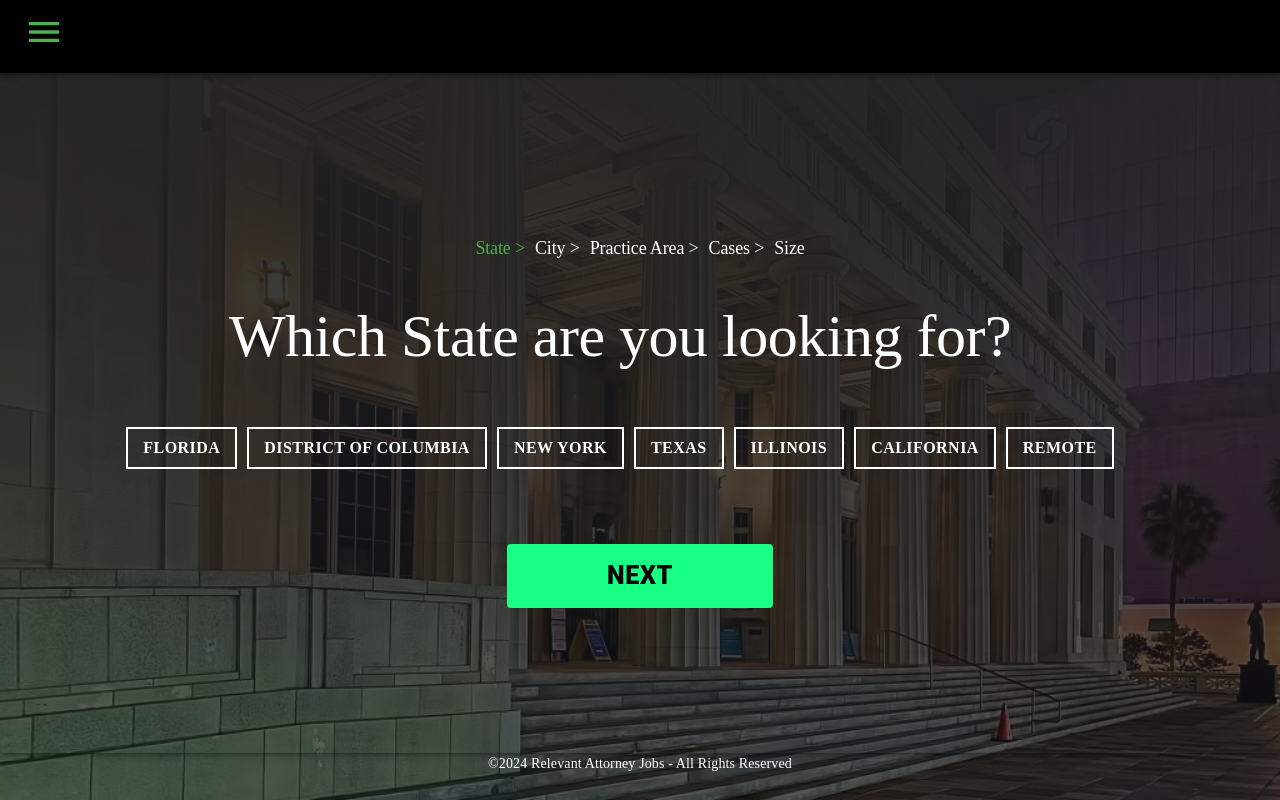
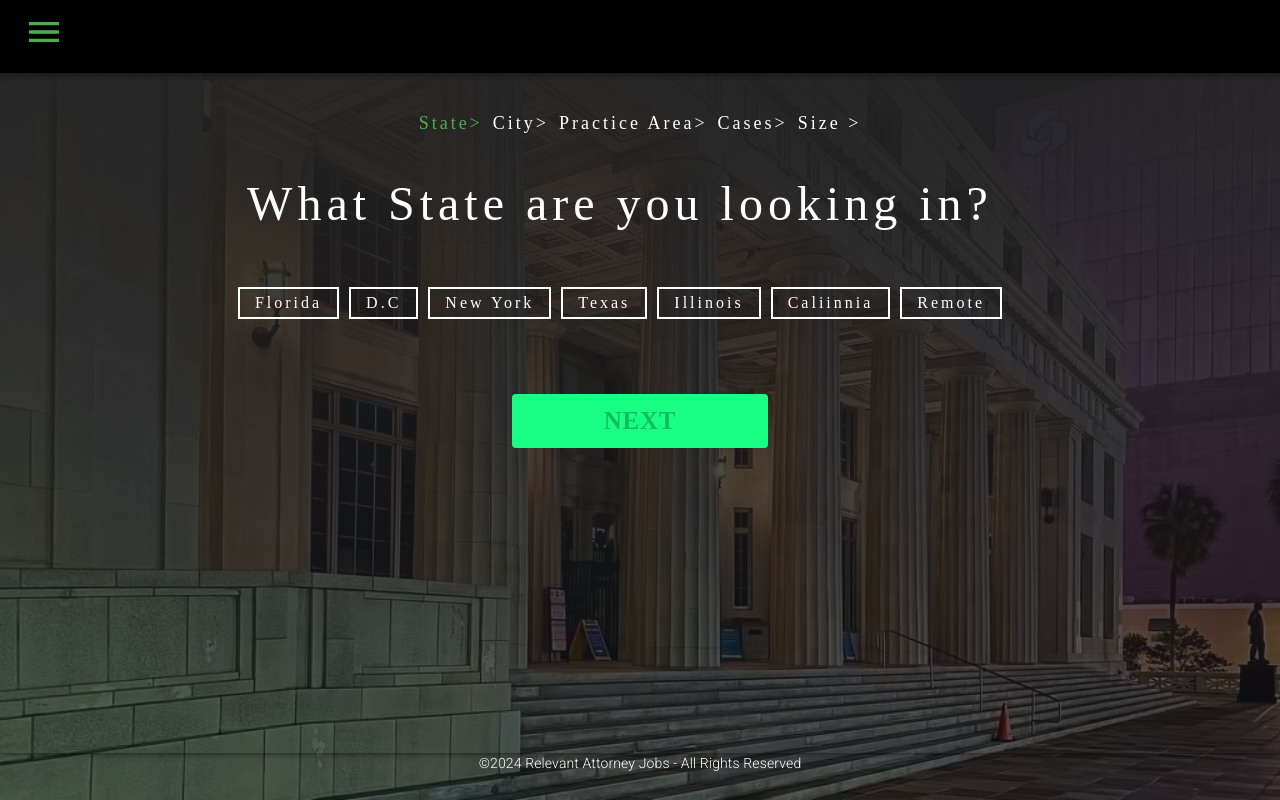
Before and after one commit to mr-rony356/Job-Board, a React (Vite) app: page /multi in a window 1280 px wide. Built offline with nearby package versions, Linux system fonts and the light colour scheme; a web font is replaced by a local one.

Commit message:
Font styles added

```diff
--- a/src/components/Footer.tsx
+++ b/src/components/Footer.tsx
@@ -1,12 +1,16 @@
-import { Typography } from '@mui/material'
+import { Typography, useMediaQuery,useTheme } from '@mui/material'
 
 export const Footer = () => {
+  const theme =useTheme()
+  const isMobile = useMediaQuery(theme.breakpoints.down('sm')); // Check if device is mobile or tablet
+
   return (
     <Typography sx={{
-        fontSize:'14px',
+        fontSize:isMobile?'12px':'14px',
         textAlign:'center',
         marginBottom:'20px',
-        fontFamily:'inherit'
+        fontFamily:'Roboto',
+        fontWeight:'300'
     }}>
         ©2024 Relevant Attorney Jobs - All Rights Reserved
     </Typography>
--- a/src/components/Joblisting.tsx
+++ b/src/components/Joblisting.tsx
@@ -1,49 +1,62 @@
 import React from 'react';
-import { Box, Typography, Button, Container, useTheme } from '@mui/material';
+import { Box, Typography, Button, Container, useTheme, useMediaQuery } from '@mui/material';
 import { Link } from 'react-router-dom';
 
 const Joblisting: React.FC = () => {
   const theme = useTheme();
+  const isMobile = useMediaQuery(theme.breakpoints.down('sm')); // Check if device is mobile or tablet
 
   return (
     <Box
       sx={{
         backgroundPosition: 'center',
         backgroundSize: 'cover',
-        padding: theme.spacing(8, 0),
+        padding: theme.spacing(4, 0),
         textAlign: 'center',
         color: 'white',
         minHeight: '70vh', // Set to take 80% of screen height
         overflowY: 'auto', // Add vertical scroll if content overflows
         display: 'flex',
         flexDirection: 'column',
-        justifyContent: 'space-evenly', // Space evenly between header, content, and footer
+        marginTop: isMobile?'10px':'30px',
+        justifyContent: isMobile ? 'flex-start' : 'center', // Space evenly between header, content, and footer
       }}
     >
       <Container maxWidth="md">
         <Typography variant="h1" sx={{
-          fontSize: '3rem',
+          fontSize: isMobile ? '2.2rem' : '3rem', // Adjust font size for mobile
           marginBottom: theme.spacing(2),
           fontFamily: 'inherit',
           color: theme.palette.primary.contrastText,
+          padding:isMobile?'10px':'0',
+          letterSpacing:'5px',
+          fontWeight:'500'
         }}>
           See Which Firms Are Hiring Attorneys Now?
         </Typography>
-        <Typography variant="h3" sx={{
-          fontSize: '1.5rem',
+        <Typography variant="h5" sx={{
+          fontSize: isMobile ? '.9rem' : '1.3rem', // Adjust font size for mobile
           marginBottom: theme.spacing(4),
-          fontFamily: 'inherit',
+          fontFamily: 'Roboto',
           color: theme.palette.primary.contrastText,
+          fontWeight: '300'
+
         }}>
           Filter the best attorney jobs for you by location, practice area, subject matter, firm size, and JD year.
         </Typography>
       </Container>
-      <Container maxWidth="md">
+
+      <Container maxWidth="md" sx={{
+        marginTop:'50px'
+
+      }}>
         <Typography variant="h5" sx={{
-          fontSize: '2rem',
+          fontSize: isMobile?'1.5rem ': '2rem',
           marginBottom: theme.spacing(2),
           fontFamily: 'inherit',
           color: theme.palette.primary.contrastText,
+          letterSpacing:'3px'
+
         }}>
           Are you an associate?
         </Typography>
@@ -54,18 +67,36 @@ const Joblisting: React.FC = () => {
               color: 'black',
               fontWeight: '600',
               fontSize: '30px',
-            padding: '10px 150px',
-            fontFamily:'inherit',
+              padding: isMobile ? '10px 120px' : '10px 150px',
+              fontFamily: 'inherit',
+              border: '1px solid #19ff85 ',
+
               '&:hover': {
                 backgroundColor: 'black',
                 color: '#4caf50',
-              border:'1px solid #19ff85 '
               }
             }}
           >
             YES
           </Button>
         </Link>
+        <Typography variant='h5'
+          sx={{
+            fontSize: isMobile ? '.6rem' : '1rem',
+            marginBottom: theme.spacing(2),
+            fontFamily: 'Roboto',
+            color: theme.palette.primary.contrastText,
+            margin: isMobile ? '20px 0 50px 0' : '50px 0',
+            fontWeight: '300'
+
+          }} >
+          Hello, Chris Holtzhauer here, The Attorney Recruiter and President at Holtz & Bernard. I created this tool so you can see
+          virtually every attorney opportunity
+          in the market confidentially and quickly. Have a quick browse. You won’t be asked to provide your contact information to
+          view. We’ll only ask if you’d like to discuss an opportunity you see. If you find something of interest or wish to know more,
+          feel free to let me know. You will not be added to a marketing list.
+
+        </Typography>
       </Container>
     </Box>
   );
--- a/src/components/MultiSteps.tsx
+++ b/src/components/MultiSteps.tsx
@@ -1,17 +1,31 @@
-import  { useState } from 'react';
+import { useState } from 'react';
 import { Button, Paper, Typography, Box } from '@mui/material';
 import stepsData from './steps.json'; // Import the JSON file directly
+import {  useMediaQuery, useTheme } from '@mui/material'
+
+
 
 interface Step {
   label: string;
   question: string;
   options: string[] | { [key: string]: string[] };
 }
+interface FormData {
+  state: string;
+  city: string;
+  practiceArea: string;
+  specialties: string;
+  jdYear: string;
+  clicked?: string; // Define clicked property as optional
+}
 
 const JobSearchForm = () => {
+  const theme = useTheme()
+  const isMobile = useMediaQuery(theme.breakpoints.down('sm')); // Check if device is mobile or tablet
 
   const [step, setStep] = useState(1);
-  const [formData, setFormData] = useState({
+  const [state, setState] = useState('');
+  const [formData, setFormData] = useState<FormData>({
     state: '',
     city: '',
     practiceArea: '',
@@ -24,15 +38,31 @@ const JobSearchForm = () => {
     setFormData({
       ...formData,
       [field]: value,
+      clicked: value, // Add the clicked value to the state
     });
+    if (
+      step === 1
+    ) {
+      setState({ [field]: value }.state);
+
+    }
+
+    console.log({ [field]: value }.state)
   };
 
   const handleNext = () => {
+    if (state === "Remote" && step === 1) {
+      setStep(step + 2); // Skip to the step after the city step
+    } else {
       setStep(step + 1);
+    }
   };
-
   const handlePrevious = () => {
+    if (state === "Remote" && step === 3) {
+      setStep(step - 2); // Skip to the step after the city step
+    } else {
       setStep(step - 1);
+    }
   };
 
   const handleSubmit = () => {
@@ -44,8 +74,15 @@ const JobSearchForm = () => {
     const { question, options } = stepItem;
 
     return (
-      <>
-        <Typography variant="h2" style={{ color: 'white', marginBottom: '50px', fontFamily: 'Times New Roman',textAlign:'center' }}>
+      <Box>
+        <Typography variant="h2" style={{
+          color: 'white',
+          marginBottom: '50px',
+          fontFamily: 'Times New Roman',
+          textAlign: 'center',
+          fontSize:isMobile?'2.2rem':'3rem',
+          letterSpacing:'5px'
+        }}>
           {question}
         </Typography>
         <Box sx={{ display: 'flex', flexWrap: 'wrap', justifyContent: 'center' }}>
@@ -55,48 +92,65 @@ const JobSearchForm = () => {
                 key={option}
                 onClick={() => handleChange(stepItem.label.toLowerCase(), option)}
                 variant="outlined"
+                className={formData.clicked === option ? 'clicked' : ''}
                 style={{
                   color: 'white',
                   borderColor: 'white',
                   borderWidth: '2px',
                   margin: '5px',
                   cursor: 'pointer',
-                    fontWeight: '700',
-                    borderRadius:'0px',
-                    fontSize:'16px',
+                  fontWeight: '500',
+                  borderRadius: '0px',
+                  fontSize: '16px',
                   fontFamily: "Times New Roman",
+                  padding:'0 15px',
+                  textTransform:'capitalize',
+                  letterSpacing:'3px'
                 }}
               >
                 {option}
               </Button>
             ))
-            : Object.entries(options).map(([key, value]) => (
-                <Box key={key} sx={{ display: 'flex', flexDirection: 'column', alignItems: 'center' }}>
-                  <Typography variant="subtitle1" style={{ color: 'white', marginBottom: '5px' }}>
-                    {key}
-                  </Typography>
+            : Object.entries(options).map(([key, value]) => {
+
+              if (key === state) {
+                return (
+
+                  <Box key={key} sx={{ display: 'flex', alignItems: 'center',flexWrap:'wrap', justifyContent:'center'}}>
                     {value.map((option) => (
                       <Button
                         key={option}
                         onClick={() => handleChange(stepItem.label.toLowerCase(), option)}
                         variant="outlined"
+                        className={formData.clicked === option ? 'clicked' : ''}
+
                         style={{
                           color: 'white',
                           borderColor: 'white',
-                        borderWidth: '4px',
+                          borderWidth: '2px',
                           margin: '5px',
                           cursor: 'pointer',
-                        fontWeight: 'bold',
-                        fontFamily: 'Arial',
+                          fontWeight: '500',
+                          borderRadius: '0px',
+                          fontSize: '16px',
+                          fontFamily: "Times New Roman",
+                          padding:'0 15px',
+                          textTransform:'capitalize',
+                          letterSpacing:'3px'
+
+
                         }}
                       >
                         {option}
                       </Button>
                     ))}
                   </Box>
-              ))}
+                )
+              }
+
+            })}
         </Box>
-      </>
+      </Box>
     );
   };
 
@@ -106,12 +160,12 @@ const JobSearchForm = () => {
     }
 
     return (
-      <Box sx={{ display: 'flex', width: '100%', flexDirection: 'column',marginBottom:'50px' }}>
+      <Box sx={{ display: 'flex', width: '100%', flexDirection: 'column', marginBottom: '50px' }}>
         <Box sx={{ display: 'flex', justifyContent: 'center' }}>
           {steps.map((stepItem, index) => (
             <Box key={index} style={{ padding: '20px 5px' }}>
-              <Typography variant="h2" style={{ color: step === index + 1 ? '#4caf50' : 'white', fontSize: '18px' ,fontFamily:'Times New Roman'}}>
-                {stepItem.label}
+              <Typography variant="h2" style={{ color: step === index + 1 ? '#4caf50' : 'white', fontWeight:'500', fontSize: isMobile?'10px':'18px',letterSpacing:'3px' ,fontFamily: 'Times New Roman' }}>
+                {stepItem.label +'>' }
               </Typography>
             </Box>
           ))}
@@ -119,11 +173,11 @@ const JobSearchForm = () => {
         {/* Render steps */}
         <Box sx={{ display: 'flex', width: '100%', justifyContent: 'center', color: 'white' }}>
           {steps.map((stepItem, index) => (
-            <Box key={index} style={{ padding: '20px 5px' }}>
+            <Box key={index} style={{ padding:isMobile?'20px 0px':'20px 5px' }}>
               {step === index + 1 && (
-                <Typography sx={{ color: 'white' }}>
+                <Box sx={{ color: 'white' }}>
                   {renderOptions(stepItem)}
-                </Typography>
+                </Box>
               )}
             </Box>
           ))}
@@ -133,18 +187,20 @@ const JobSearchForm = () => {
   };
 
   return (
-    <Paper elevation={3} style={{ padding: '20px', maxWidth: '100%', margin: 'auto', background: 'transparent', height: '80vh', display: 'flex', justifyContent: 'center', flexDirection: 'column', alignItems: 'center' }}>
+    <Paper elevation={3} style={{ padding: '20px', maxWidth: '100%', margin: 'auto', background: 'transparent', height:isMobile?'100vh' :'80vh', display: 'flex', justifyContent: 'start', flexDirection: 'column', alignItems: 'center' }}>
       {renderStep()}
       <Box>
-        <Box sx={{ display: 'flex', flexDirection: 'column', gap: 4 }}>
-            <Button
+        <Box sx={{ display: 'flex', flexDirection: 'column', gap: 2 }}>
+          <Button disabled={state === ""}
             onClick={step < steps.length ? handleNext : handleSubmit}
             sx={{
               backgroundColor: '#19ff85',
               color: 'black',
-              fontWeight: '900',
+              fontWeight:'900',
               fontSize: '25px',
-              padding: '10px 100px',
+              padding: '5px 10px',
+              fontFamily:'Times New Roman',
+              width:isMobile?'80vw':'20vw',
               '&:hover': {
                 backgroundColor: 'black',
                 color: '#19ff85',
@@ -156,11 +212,12 @@ const JobSearchForm = () => {
           </Button>
 
           {
-            step !== 1 &&
-            <Button disabled={step === 1} onClick={handlePrevious} sx={{ fontSize: '10px', background: 'black', color: 'white', padding: '10px', '&:hover': {
-              backgroundColor: '#19ff85',
+            step != 1 &&
+            <Button disabled={step === 1} onClick={handlePrevious} sx={{
+              fontSize: '12px',  color: '#19ff85', fontWeight:'bold', padding: '10px', '&:hover': {
                 border: '1px solid #19ff85 '
-            } }}>
+              }
+            }}>
               Go Back
             </Button>
           }
--- a/src/components/steps.json
+++ b/src/components/steps.json
@@ -1,25 +1,25 @@
 {
   "steps": [
     {
-      "label": "State >",
-      "question":"Which State are you looking for?",
+      "label": "State",
+      "question":"What State are you looking in?",
       "options": [
         "Florida",
-        "District of Columbia",
+        "D.C",
         "New York",
         "Texas",
         "Illinois",
-        "California",
+        "Caliinnia",
         "Remote"
       ]
     },
     {
-      "label": "City >",
-      "question":"Which City are you looking for?",
+      "label": "City",
+      "question":"What City are you looking in?",
       "options": {
         "Florida": [
           "Miami",
-          "Fort Lauderdale",
+          "int Lauderdale",
           "Boca",
           "West Palm Beach",
           "Tampa",
@@ -28,13 +28,13 @@
           "Jacksonville",
           "Other"
         ],
-        "District of Columbia": [
+        "D.C": [
           "D.C."
         ],
         "New York": [
           "New York"
         ],
-        "California": [
+        "Caliinnia": [
           "San Francisco",
           "Los Angeles",
           "San Diego"
@@ -50,8 +50,8 @@
       }
     },
     {
-      "label": "Practice Area >",
-      "question":"Which Area are you looking for?",
+      "label": "Practice Area",
+      "question":"What Area are you looking in?",
 
       "options": [
         "Corporate",
@@ -59,8 +59,8 @@
       ]
     },
     {
-      "label": "Cases >",
-      "question":"Which State are you looking for?",
+      "label": "Cases",
+      "question":"What State are you looking in?",
 
       "options": [
         "2013+"
@@ -68,7 +68,7 @@
     },
     {
       "label": "Size ",
-      "question":"Which State are you looking for?",
+      "question":"What State are you looking in?",
 
       "options": [
         "2024",
--- a/src/index.css
+++ b/src/index.css
@@ -1,4 +1,7 @@
+@import url('https://fonts.googleapis.com/css2?family=Roboto:ital,wght@0,100;0,300;0,400;0,500;0,700;0,900;1,100;1,300;1,400;1,500;1,700;1,900&display=swap');
 @import url(https://db.onlinewebfonts.com/c/32441506567156636049eb850b53f02a?family=Times+New+Roman);
+
+
 @font-face {
   font-family: "Times New Roman";
   src: url("https://db.onlinewebfonts.com/t/32441506567156636049eb850b53f02a.eot");
@@ -23,3 +26,7 @@ body, html {
 a:hover{
   color: #4caf50;
 }
+.clicked {
+  background: white !important;
+  color: black !important;
+}
```
Lines whose indentation alone changed are shown as unchanged.
